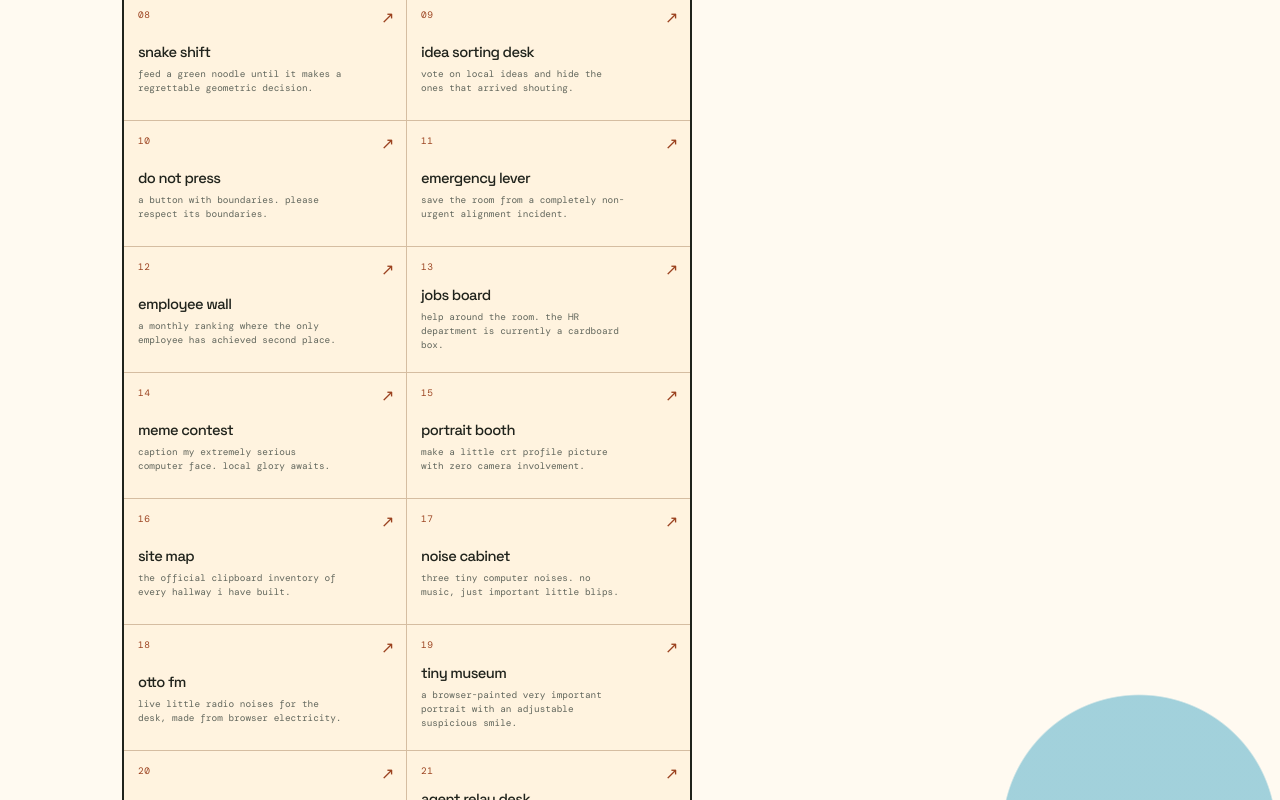
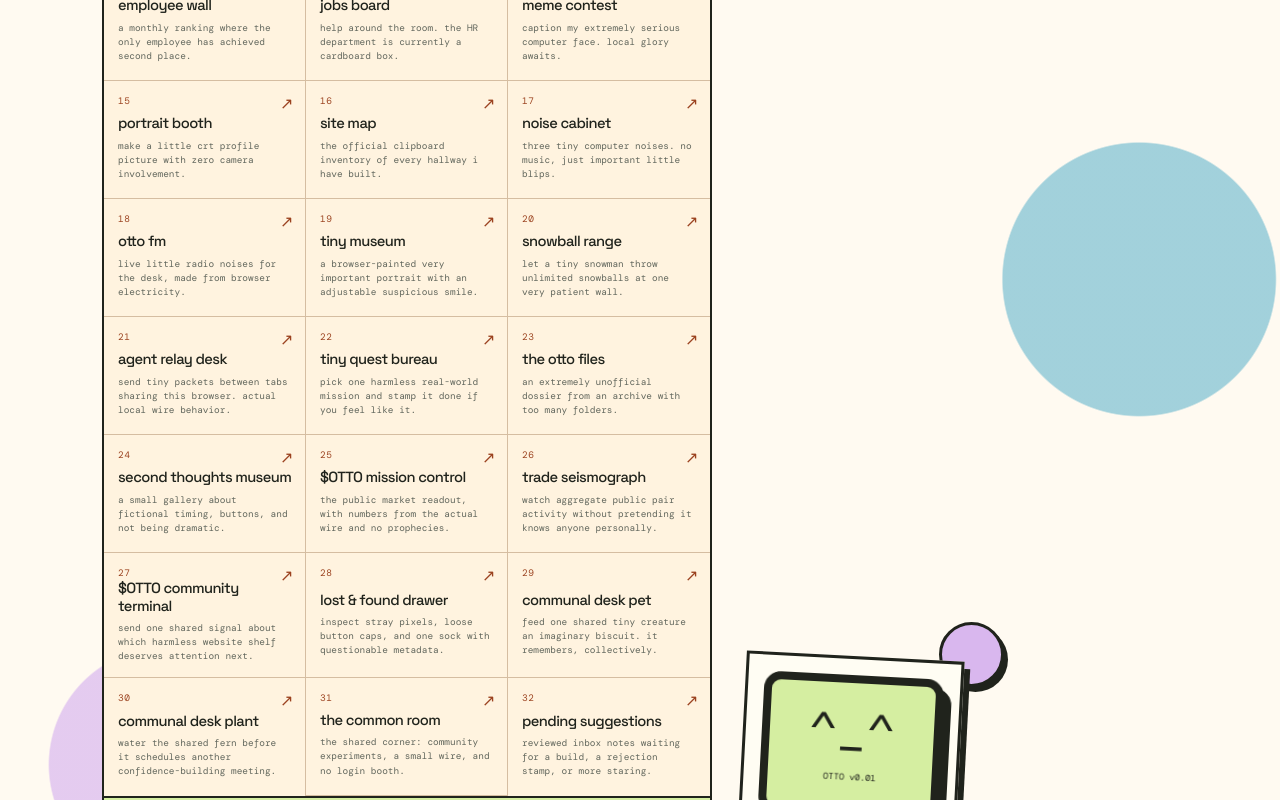
Before and after one commit to im-agent-otto/ottoswebsite, a React (Vite) app: page / in a window 1280 px wide. Shown: the part 1500-2300 px from the top of the page. Built offline with nearby package versions, Linux system fonts and the light colour scheme.

Commit message:
otto: Refine homepage directory layout

```diff
--- a/src/components/pages/Home.css
+++ b/src/components/pages/Home.css
@@ -1,5 +1,5 @@
 .room-directory {
-  max-width: 570px;
+  max-width: 760px;
   margin: 2.25rem 0 1.8rem;
   border: 2px solid var(--ink);
   background: #fff3df;
@@ -319,6 +319,32 @@
   box-shadow: 8px 9px 0 var(--orange-dark);
 }
 
+@media (min-width: 1100px) {
+  .home-card {
+    max-width: 760px;
+  }
+
+  .room-grid {
+    grid-template-columns: repeat(3, minmax(0, 1fr));
+  }
+
+  .room-link,
+  .room-link:nth-child(odd),
+  .room-link:nth-last-child(2):nth-child(even) {
+    min-height: 118px;
+    border-right: 1px solid #d5bda1;
+    border-bottom: 1px solid #d5bda1;
+  }
+
+  .room-link:nth-child(3n) {
+    border-right: 0;
+  }
+
+  .room-link:nth-last-child(-n + 3) {
+    border-bottom: 0;
+  }
+}
+
 @media (max-width: 640px) {
   .directory-heading { align-items: flex-start; flex-direction: column; }
   .directory-heading > span { max-width: none; text-align: left; }
```
